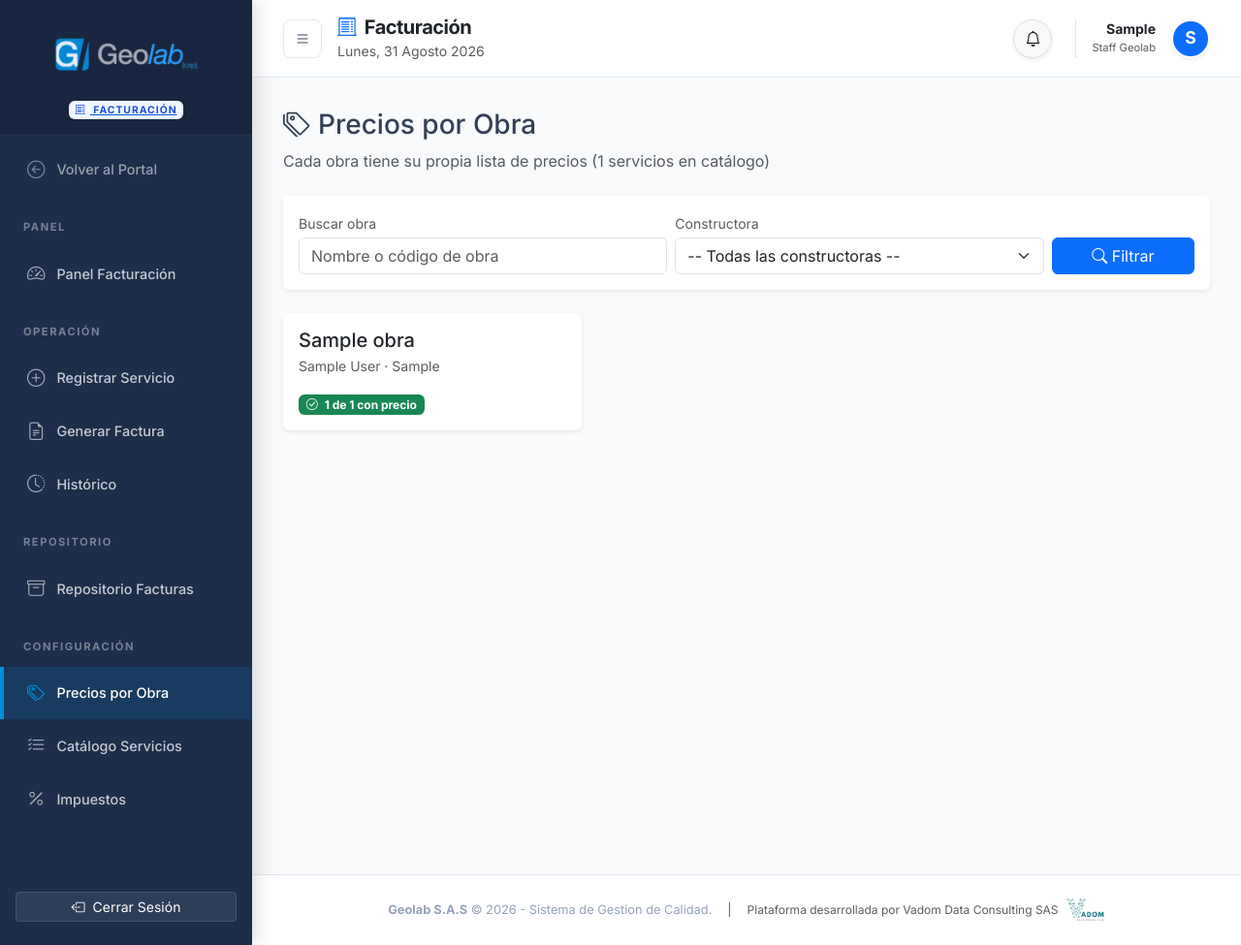
After one commit to Santiago-caicedo/Geolab_master, a Django app: page /facturacion/precios/ in a window 1280 px wide. The commit adds this page. Shown: the whole page at 97% size. Run offline with Django 5.2, Linux system fonts and the light colour scheme; a user stored in the database is signed in; tables that the repository leaves empty hold one stand-in row (values such as "Sample post"); parts of the project's set-up code (start-up, migrations or seed data) failed here and were passed over; some libraries are stand-ins or nearby versions.

Commit message:
Facturacion: acceso a Precios por Obra desde el propio modulo
La lista de precios de una obra solo era alcanzable saliendo del modulo:
portal -> Empresas y Obras -> constructora -> obra -> boton "Lista de
precios". Ni el sidebar de facturacion ni el dashboard la enlazaban, pese a
que la pantalla vive en facturacion/urls.py y usa base_facturacion.html.

Nueva vista precios_obras (/facturacion/precios/): listado de obras en
tarjetas, con buscador por nombre o codigo, filtro por constructora y
paginacion. Cada tarjeta indica cuantos servicios del catalogo tienen precio,
o marca la obra como "Sin precios configurados", para ver de un vistazo cuales
faltan por tarifar.

Se enlaza desde la seccion CONFIGURACION del sidebar y desde los accesos
rapidos del dashboard. En la pantalla de precios de una obra, el boton de
volver ahora ofrece "Todas las obras" (se queda en el modulo) ademas de
"Ver obra".

Co-Authored-By: Claude Opus 5 (1M context) <noreply@anthropic.com>
Claude-Session: https://claude.ai/code/session_01GyVqrZA1RL7rpfdjQRKgHM

```diff
--- a/facturacion/urls.py
+++ b/facturacion/urls.py
@@ -15,6 +15,7 @@ urlpatterns = [
     path('facturacion/servicios/<int:pk>/eliminar/', views.eliminar_servicio, name='eliminar_servicio_facturacion'),
 
     # Precios por obra
+    path('facturacion/precios/', views.precios_obras, name='precios_obras'),
     path('facturacion/obras/<int:obra_pk>/precios/', views.gestionar_precios_obra, name='gestionar_precios_obra'),
 
     # Impuestos
--- a/facturacion/views.py
+++ b/facturacion/views.py
@@ -252,6 +252,41 @@ def eliminar_servicio(request, pk):
 # ═══════════════════════════════════════════════════════════════════════════════
 # PRECIOS POR OBRA
 # ═══════════════════════════════════════════════════════════════════════════════
+
+@staff_required
+def precios_obras(request):
+    """
+    Listado de obras para entrar a su lista de precios.
+    Es la puerta de entrada del modulo a gestionar_precios_obra.
+    """
+    obras = Obra.objects.select_related('constructora').annotate(
+        servicios_con_precio=Count(
+            'lista_de_precios', filter=Q(lista_de_precios__precio__isnull=False)
+        )
+    ).order_by('constructora__nombre', 'nombre')
+
+    constructora_id = request.GET.get('constructora')
+    if constructora_id:
+        obras = obras.filter(constructora_id=constructora_id)
+
+    query = request.GET.get('q', '').strip()
+    if query:
+        obras = obras.filter(
+            Q(nombre__icontains=query) | Q(codigo_obra__icontains=query)
+        )
+
+    paginator = Paginator(obras, 24)
+    page_obj = paginator.get_page(request.GET.get('page'))
+
+    context = {
+        'page_obj': page_obj,
+        'constructoras': Constructora.objects.all().order_by('nombre'),
+        'constructora_id': constructora_id,
+        'query': query,
+        'total_servicios': TipoServicio.objects.count(),
+    }
+    return render(request, 'facturacion/precios_obras.html', context)
+
 
 @staff_required
 def gestionar_precios_obra(request, obra_pk):
--- a/templates/facturacion/dashboard.html
+++ b/templates/facturacion/dashboard.html
@@ -196,6 +196,11 @@
         </a>
     </div>
     <div class="col-6 col-md-3">
+        <a href="{% url 'precios_obras' %}" class="quick-tile">
+            <i class="bi bi-tags text-secondary"></i> Precios
+        </a>
+    </div>
+    <div class="col-6 col-md-3">
         <a href="{% url 'lista_impuestos' %}" class="quick-tile">
             <i class="bi bi-percent text-secondary"></i> Impuestos
         </a>
--- /dev/null
+++ b/templates/facturacion/precios_obras.html
@@ -0,0 +1,103 @@
+{% extends 'base_facturacion.html' %}
+{% block title %}Precios por Obra{% endblock %}
+
+{% block content %}
+<div class="d-flex justify-content-between align-items-center mb-4">
+    <div>
+        <h3><i class="bi bi-tags me-2"></i>Precios por Obra</h3>
+        <p class="text-muted mb-0">Cada obra tiene su propia lista de precios ({{ total_servicios }} servicios en catálogo)</p>
+    </div>
+</div>
+
+<form method="get" class="card border-0 shadow-sm mb-4">
+    <div class="card-body row g-2 align-items-end">
+        <div class="col-md-5">
+            <label class="form-label small text-muted mb-1">Buscar obra</label>
+            <input type="text" name="q" value="{{ query }}" class="form-control"
+                   placeholder="Nombre o código de obra">
+        </div>
+        <div class="col-md-5">
+            <label class="form-label small text-muted mb-1">Constructora</label>
+            <select name="constructora" class="form-select">
+                <option value="">-- Todas las constructoras --</option>
+                {% for c in constructoras %}
+                <option value="{{ c.pk }}" {% if constructora_id == c.pk|stringformat:"s" %}selected{% endif %}>
+                    {{ c.nombre }}
+                </option>
+                {% endfor %}
+            </select>
+        </div>
+        <div class="col-md-2 d-flex gap-2">
+            <button type="submit" class="btn btn-primary flex-fill">
+                <i class="bi bi-search"></i> Filtrar
+            </button>
+            {% if query or constructora_id %}
+            <a href="{% url 'precios_obras' %}" class="btn btn-outline-secondary" title="Limpiar">
+                <i class="bi bi-x-lg"></i>
+            </a>
+            {% endif %}
+        </div>
+    </div>
+</form>
+
+<div class="row g-3">
+    {% for obra in page_obj %}
+    <div class="col-md-6 col-lg-4">
+        <a href="{% url 'gestionar_precios_obra' obra.pk %}" class="text-decoration-none">
+            <div class="card border-0 shadow-sm h-100 card-hover">
+                <div class="card-body">
+                    <h5 class="card-title text-dark mb-1">{{ obra.nombre }}</h5>
+                    <p class="text-muted small mb-3">
+                        {{ obra.constructora.nombre }} &middot; {{ obra.codigo_obra }}
+                    </p>
+                    {% if obra.servicios_con_precio %}
+                        <span class="badge bg-success">
+                            <i class="bi bi-check-circle me-1"></i>
+                            {{ obra.servicios_con_precio }} de {{ total_servicios }} con precio
+                        </span>
+                    {% else %}
+                        <span class="badge bg-warning text-dark">
+                            <i class="bi bi-exclamation-triangle me-1"></i> Sin precios configurados
+                        </span>
+                    {% endif %}
+                </div>
+            </div>
+        </a>
+    </div>
+    {% empty %}
+    <div class="col-12">
+        <div class="alert alert-info mb-0">No se encontraron obras con ese filtro.</div>
+    </div>
+    {% endfor %}
+</div>
+
+{% if page_obj.has_other_pages %}
+<nav class="mt-4">
+    <ul class="pagination justify-content-center">
+        {% if page_obj.has_previous %}
+        <li class="page-item">
+            <a class="page-link" href="?page={{ page_obj.previous_page_number }}{% if query %}&q={{ query }}{% endif %}{% if constructora_id %}&constructora={{ constructora_id }}{% endif %}">Anterior</a>
+        </li>
+        {% endif %}
+        <li class="page-item disabled">
+            <span class="page-link">Página {{ page_obj.number }} de {{ page_obj.paginator.num_pages }}</span>
+        </li>
+        {% if page_obj.has_next %}
+        <li class="page-item">
+            <a class="page-link" href="?page={{ page_obj.next_page_number }}{% if query %}&q={{ query }}{% endif %}{% if constructora_id %}&constructora={{ constructora_id }}{% endif %}">Siguiente</a>
+        </li>
+        {% endif %}
+    </ul>
+</nav>
+{% endif %}
+{% endblock %}
+
+{% block extra_css %}
+<style>
+.card-hover:hover {
+    transform: translateY(-2px);
+    box-shadow: 0 .5rem 1rem rgba(0,0,0,.15) !important;
+    transition: all 0.2s;
+}
+</style>
+{% endblock %}
--- a/templates/includes/sidebar_facturacion.html
+++ b/templates/includes/sidebar_facturacion.html
@@ -42,6 +42,10 @@
 
         <div class="nav-section">CONFIGURACIÓN</div>
 
+        <a href="{% url 'precios_obras' %}" class="nav-link {% if 'precios' in request.path %}active{% endif %}">
+            <i class="bi bi-tags"></i> Precios por Obra
+        </a>
+
         <a href="{% url 'catalogo_servicios' %}" class="nav-link {% if 'catalogo' in request.path or 'servicios' in request.path or 'categorias' in request.path %}active{% endif %}">
             <i class="bi bi-list-check"></i> Catálogo Servicios
         </a>
```
Also changed, not shown: templates/facturacion/gestionar_precios.html (+8 -3 lines).
